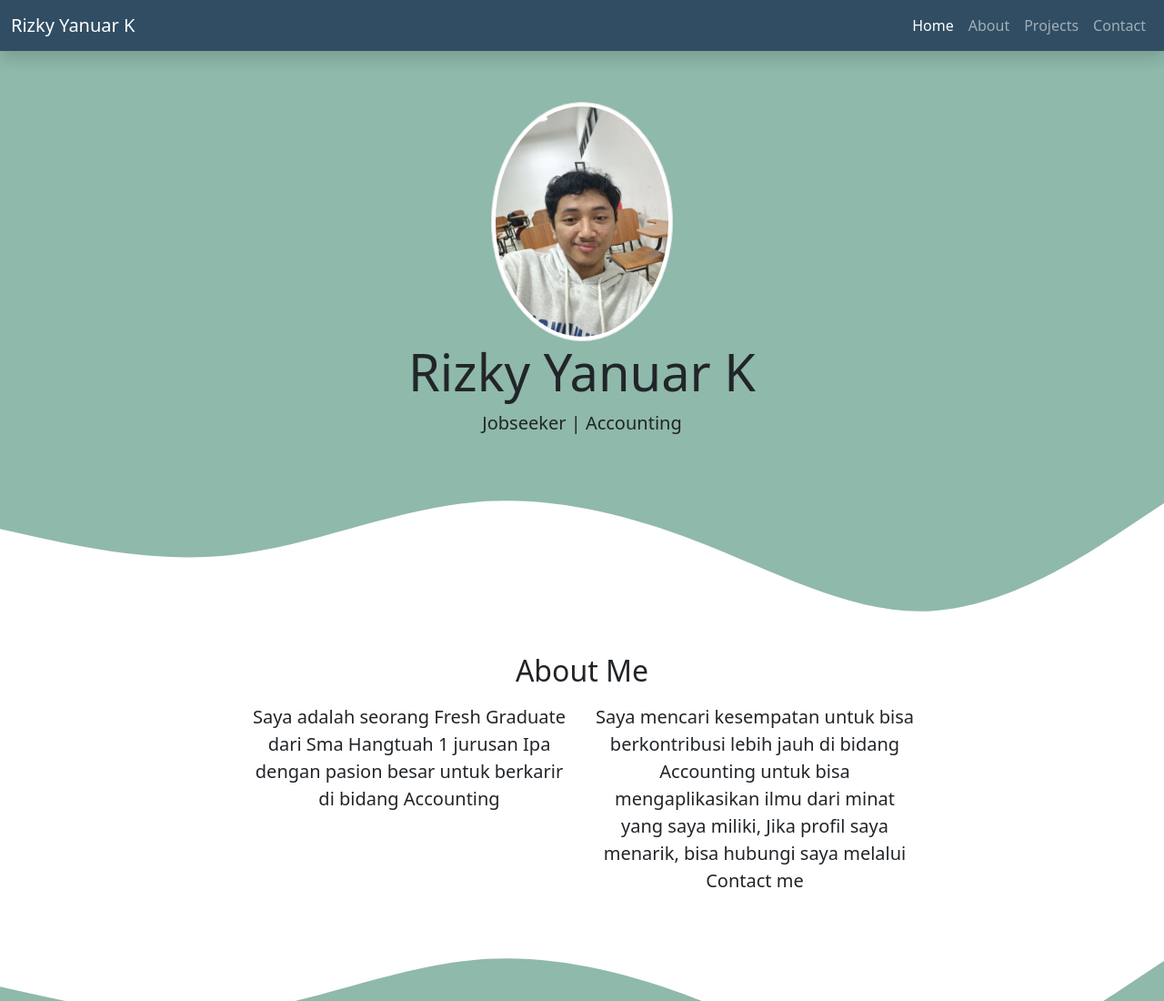
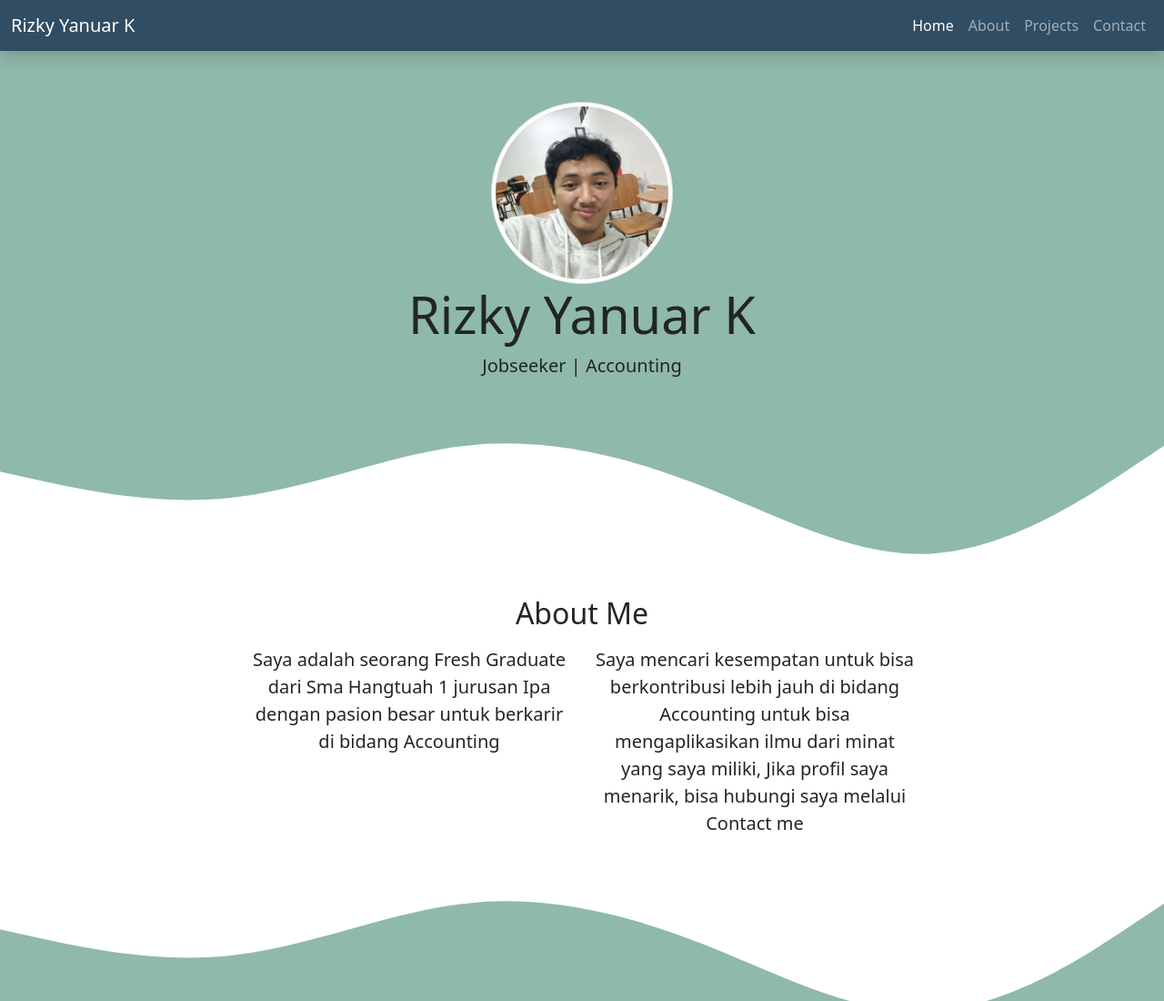
Before and after one commit to rizkyyanuark/rizkyyanuark.github.io, a plain HTML site: page index.html in a window 1280 px wide. Shown: the top 1100 px of the page at 91% size. Drawn offline with nearby package versions, Linux system fonts and the light colour scheme.

Commit message:
ganti gambar

```diff
--- a/index.html
+++ b/index.html
@@ -54,7 +54,7 @@
     <section class="jumbotron text-center">
 
       <a href="img/IMG-20230527-WA0020.jpg" data-lightbox="...">
-        <img src="img/IMG-20230527-WA0020.jpg" width="200" class="rounded-circle img-thumbnail" class="img-thumbnail" alt="Rizky Yanuar K" >
+        <img src="img/20230627_094559.jpg" width="200" class="rounded-circle img-thumbnail" class="img-thumbnail" alt="Rizky Yanuar K" >
         </a>
 
       <h1 class="display-4">Rizky Yanuar K</h1>
```
Also changed, not shown: img/20230627_094559.jpg (added).
